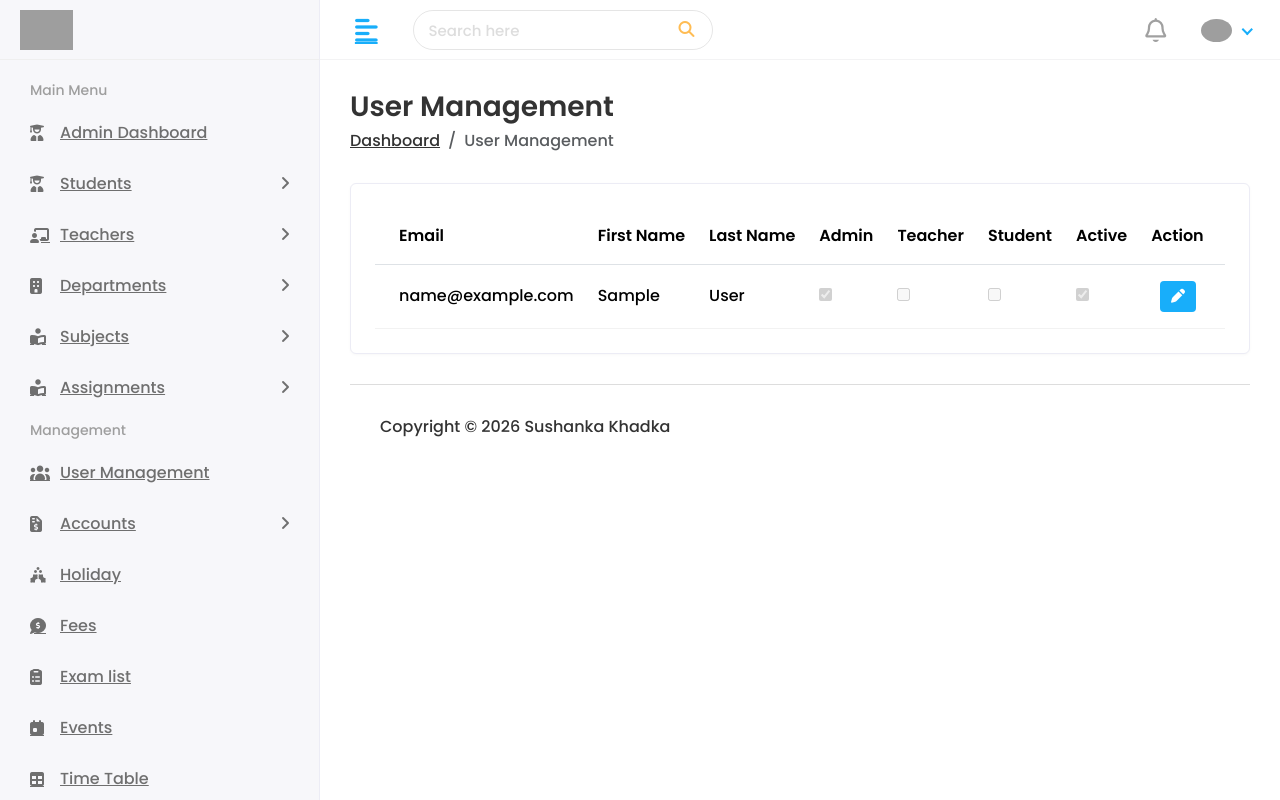
After one commit to sushanka-khadka/School-System-Django-, a Django app: page /user-management/ in a window 1280 px wide. The commit adds this page. Run offline with Django 5.2, Linux system fonts and the light colour scheme; the visitor is signed in with stand-in values (Sample User, id 1); data comes from the database, SQL or seed files in the repository; some libraries are stand-ins or nearby versions; grey boxes are pictures that could not be loaded.

Commit message:
feat: user management view for admin

```diff
--- a/school/urls.py
+++ b/school/urls.py
@@ -9,6 +9,8 @@ urlpatterns = [
 
     path('dashboard/', views.dashboard, name='dashboard'),
 
+    path('user-management/', views.user_management, name='user_management'),
+
     path('mark-notification-as-read/<str:notification_id>/', views.mark_notification_as_read, name='mark_notification_as_read'),
     path('clear-all-notifications/', views.clear_notifications, name='clear_all_notifications'),
     path('show-all-notifications/', views.show_all_notifications, name='show_all_notifications'),
--- a/school/views.py
+++ b/school/views.py
@@ -96,3 +96,16 @@ def show_all_notifications(request):
     }
     return render(request, 'student/student-dashboard.html', context)
 #endregion
+
+from home_auth.models import CustomUser
+from school.forms import UserRoleForm
+
+@login_required(login_url='login')
+@user_passes_test(is_admin, login_url='login')
+def user_management(request):
+    users = CustomUser.objects.all()
+    context = {
+        'users': users,
+    }
+
+    return render(request, 'home/user_management.html', context)
--- a/templates/Home/base.html
+++ b/templates/Home/base.html
@@ -113,11 +113,12 @@
                             {% endfor %}
                         </ul>
                         {% else %}
-                    <li>
-                        <a href="{% url 'index' %}"><i class="fas fa-user-graduate"></i>
-                            <span>{{dashboards.0.display_name}}</span></a>
-                    </li>
-                    {% endif %}
+                        <li>
+                            <a href="{% url 'index' %}"><i class="fas fa-user-graduate"></i>
+                                <span>{{dashboards.0.display_name}}</span>
+                            </a>
+                        </li>
+                        {% endif %}
                     </li>
 
                     <li class="submenu">
@@ -173,6 +174,11 @@
                     <li class="menu-title">
                         <span>Management</span>
                     </li>
+                    {% if user.is_admin %}
+                    <li>
+                        <a href="{% url 'user_management' %}"><i class="fas fa-users"></i> <span>User Management</span></a>
+                    </li>
+                    {% endif %}
                     <li class="submenu">
                         <a href="#"><i class="fas fa-file-invoice-dollar"></i> <span> Accounts</span> <span
                                 class="menu-arrow"></span></a>
--- /dev/null
+++ b/templates/Home/user_management.html
@@ -0,0 +1,66 @@
+{% extends 'Home/base.html' %}
+{% load static %}
+{% load custom_filters %}
+
+{% block page_title %} User Management {% endblock %}
+
+{% block content %}
+<div class="page-header">
+    <div class="row">
+        <div class="col-sm-12">
+            <h3 class="page-title">User Management</h3>
+            <ul class="breadcrumb">
+                <li class="breadcrumb-item"><a href="{% url 'admin_dashboard' %}">Dashboard</a></li>
+                <li class="breadcrumb-item active">User Management</li>
+            </ul>
+        </div>
+    </div>
+</div>
+
+<div class="row">
+    <div class="col-sm-12">
+        <div class="card card-table">
+            <div class="card-body">
+                <div class="table-responsive">
+                    <table class="table table-hover table-center mb-0 datatable">
+                        <thead>
+                            <tr>
+                                <th>Email</th>
+                                <th>First Name</th>
+                                <th>Last Name</th>
+                                <th>Admin</th>
+                                <th>Teacher</th>
+                                <th>Student</th>
+                                <th>Active</th>
+                                <th class="text-end">Action</th>
+                            </tr>
+                        </thead>
+                        <tbody>
+                            {% for user in users %}
+                            <tr>
+                                <td>{{ user.email }}</td>
+                                <td>{{ user.first_name }}</td>
+                                <td>{{ user.last_name }}</td>
+                                <td>{{ user.is_admin|checkbox }}</td>
+                                <td>{{ user.is_teacher|checkbox }}</td>
+                                <td>{{ user.is_student|checkbox }}</td>
+                                <td>{{  user.is_active|checkbox }}</td>
+                                <td class="text-end">
+                                    <div class="actions">
+                                        <a href="#"
+                                            class="btn btn-sm bg-success-light me-2">
+                                            <i class="fas fa-pen"></i>
+                                        </a>
+                                    </div>
+                                </td>
+                            </tr>
+                            {% endfor %}
+                        </tbody>
+                    </table>
+                </div>
+            </div>
+        </div>
+    </div>
+</div>
+
+{% endblock %}
```
Also changed, not shown: school/forms.py (added, +13 -0 lines).
